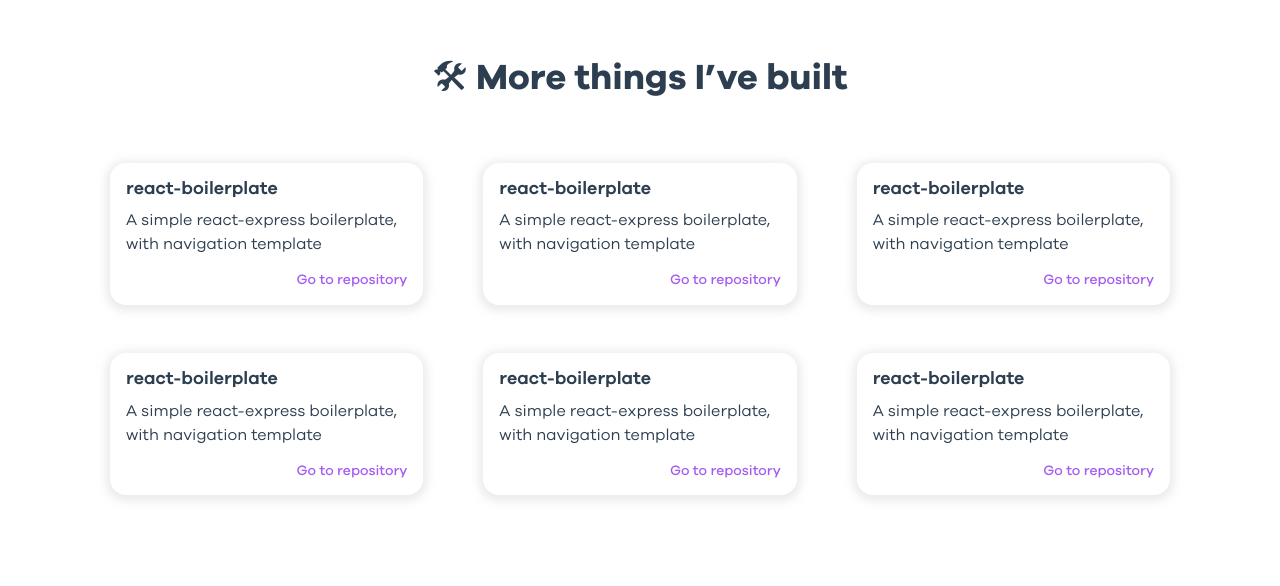
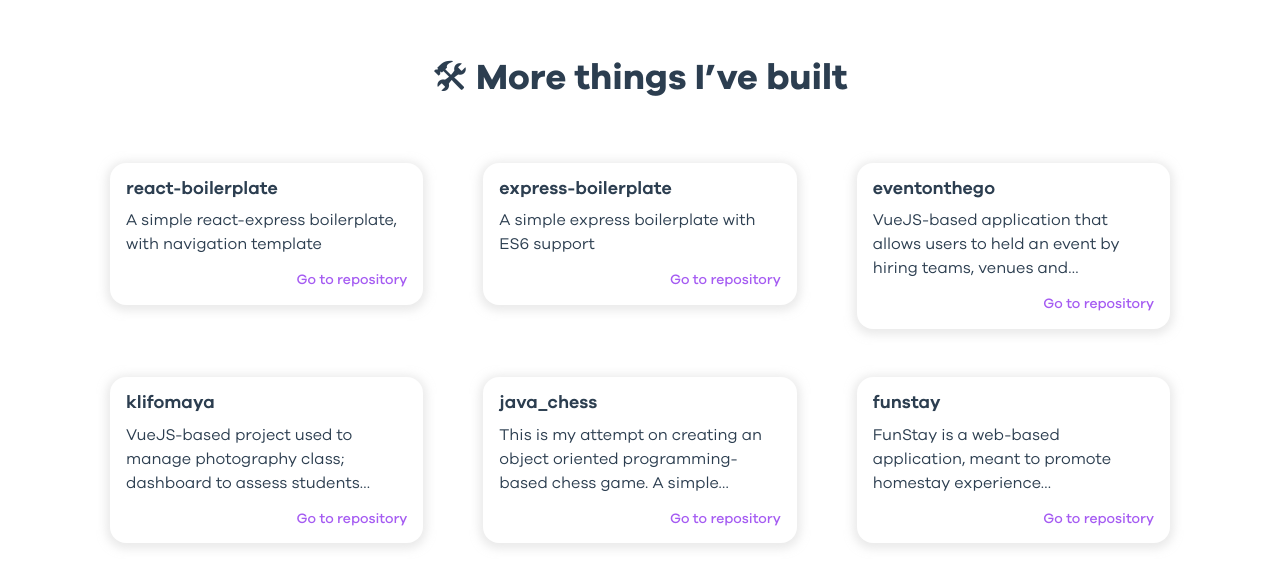
Before and after one commit to bernardadhitya/v1, a Vue app: page / in a window 1280 px wide. Shown: the part 3215-3801 px from the top of the page. Built offline with nearby package versions, Linux system fonts and the light colour scheme; what vue-scrollactive would draw is missing.

Commit message:
[Bernard] Add links to repository

```diff
--- a/src/components/FeaturedProject.vue
+++ b/src/components/FeaturedProject.vue
@@ -40,7 +40,10 @@
           <b-row>
             <b-col>
               <div class="button-wrapper">
-                <b-btn variant="outline-primary">Go to repository</b-btn>
+                <b-btn
+                  variant="outline-primary"
+                  :href="this.link"
+                >Go to repository</b-btn>
               </div>
             </b-col>
           </b-row>
@@ -53,7 +56,7 @@
 <script>
 export default {
   name: 'FeaturedProject',
-  props: ['id', 'title', 'description', 'tags', 'thumbnail'],
+  props: ['id', 'title', 'description', 'tags', 'thumbnail', 'link'],
 };
 </script>
 
--- a/src/components/FeaturedProjects.vue
+++ b/src/components/FeaturedProjects.vue
@@ -14,6 +14,7 @@
             :description="featuredProject.description"
             :tags="featuredProject.tags"
             :thumbnail="featuredProject.thumbnail"
+            :link="featuredProject.link"
           />
         </b-col>
       </b-row>
--- a/src/components/OtherProject.vue
+++ b/src/components/OtherProject.vue
@@ -4,9 +4,11 @@
       <b-row>
         <b-col>
           <div class="card-wrapper">
-            <h4 class="left-align">react-boilerplate</h4>
-            <p class="left-align">A simple react-express boilerplate, with navigation template</p>
-            <h5 class="right-align color-purple">Go to repository</h5>
+            <h4 class="left-align">{{ this.title }}</h4>
+            <p class="left-align">{{ this.description }}</p>
+            <a :href="this.link">
+              <h5 class="right-align color-purple">Go to repository</h5>
+            </a>
           </div>
         </b-col>
       </b-row>
@@ -17,6 +19,7 @@
 <script>
 export default {
   name: 'OtherProject',
+  props: ['title', 'description', 'link'],
 };
 </script>
 
--- a/src/components/OtherProjects.vue
+++ b/src/components/OtherProjects.vue
@@ -7,23 +7,12 @@
         </b-col>
       </b-row>
       <b-row>
-        <b-col cols="12" md="4">
-          <OtherProject/>
-        </b-col>
-        <b-col cols="12" md="4">
-          <OtherProject/>
-        </b-col>
-        <b-col cols="12" md="4">
-          <OtherProject/>
-        </b-col>
-        <b-col cols="12" md="4">
-          <OtherProject/>
-        </b-col>
-        <b-col cols="12" md="4">
-          <OtherProject/>
-        </b-col>
-        <b-col cols="12" md="4">
-          <OtherProject/>
+        <b-col cols="12" md="4" v-for="otherProject in otherProjects" :key="otherProject.id">
+          <OtherProject
+            :title="otherProject.title"
+            :description="otherProject.description"
+            :link="otherProject.link"
+          />
         </b-col>
       </b-row>
     </b-container>
@@ -36,9 +25,6 @@
 export default {
   name: 'OtherProjects',
   components: { OtherProject },
-}
+  props: ['otherProjects'],
+};
 </script>
-
-<style>
-
-</style>
--- a/src/constants/FeaturedProjects.js
+++ b/src/constants/FeaturedProjects.js
@@ -5,6 +5,7 @@
     description: 'An all-in-one mobile app solution for online learning. Made with React Native and Firebase',
     tags: ['React Native', 'Firebase'],
     thumbnail: 'homerooom-thumbnail.png',
+    link: 'https://github.com/bernardadhitya/Homerooom',
   },
   {
     id: '02',
@@ -12,6 +13,7 @@
     description: 'Fill and view logbook from LINE. It also automatically updates local database to sync logbook faster, and autofill logbook',
     tags: ['Node.js', 'Github Actions', 'LINE API', 'Express.js'],
     thumbnail: 'intern-logbook-chatbot-thumbnail.png',
+    link: 'https://github.com/bernardadhitya/intern-logbook-chatbot',
   },
   {
     id: '03',
@@ -19,6 +21,7 @@
     description: 'This is a simple web scrapper for IMDb; creates a JSON API that makes IMDb data accessible for web applications with Puppeteer. Uses Vue.js for visualization',
     tags: ['Vue.js', 'Puppeteer', 'Node.js', 'Github Actions'],
     thumbnail: 'imdb-puppeteer-thumbnail.png',
+    link: 'https://github.com/bernardadhitya/imdb-puppeteer',
   },
   {
     id: '04',
@@ -26,6 +29,7 @@
     description: 'A simple COVID-19 dashboard made with React.js; shows news and statistic of COVID-19 on designated country',
     tags: ['React.js', 'Chart.js', 'COVID-19 API', 'NewsAPI'],
     thumbnail: 'covid19-dashboard-thumbnail.png',
+    link: 'https://github.com/bernardadhitya/covid19-dashboard',
   },
 ];
 
--- /dev/null
+++ b/src/constants/OtherProjects.js
@@ -0,0 +1,34 @@
+const otherProjectsList = [
+  {
+    title: 'react-boilerplate',
+    description: 'A simple react-express boilerplate, with navigation template',
+    link: 'https://github.com/bernardadhitya/react-boilerplate',
+  },
+  {
+    title: 'express-boilerplate',
+    description: 'A simple express boilerplate with ES6 support',
+    link: 'https://github.com/bernardadhitya/express-boilerplate',
+  },
+  {
+    title: 'eventonthego',
+    description: 'VueJS-based application that allows users to held an event by hiring teams, venues and…',
+    link: 'https://github.com/bernardadhitya/eventonthego',
+  },
+  {
+    title: 'klifomaya',
+    description: 'VueJS-based project used to manage photography class; dashboard to assess students…',
+    link: 'https://github.com/bernardadhitya/klifomaya',
+  },
+  {
+    title: 'java_chess',
+    description: 'This is my attempt on creating an object oriented programming-based chess game. A simple…',
+    link: 'https://github.com/bernardadhitya/java_chess',
+  },
+  {
+    title: 'funstay',
+    description: 'FunStay is a web-based application, meant to promote homestay experience…',
+    link: 'https://github.com/bernardadhitya/funstay',
+  },
+];
+
+export default otherProjectsList;
--- a/src/views/Home.vue
+++ b/src/views/Home.vue
@@ -4,7 +4,7 @@
     <Introduction/>
     <AboutMe/>
     <FeaturedProjects :featuredProjects="featuredProjects"/>
-    <OtherProjects/>
+    <OtherProjects :otherProjects="otherProjects"/>
   </div>
 </template>
 
@@ -28,16 +28,19 @@
 import Introduction from '../components/Introduction.vue';
 import OtherProjects from '../components/OtherProjects.vue';
 import featuredProjectsList from '../constants/FeaturedProjects';
+import otherProjectsList from '../constants/OtherProjects';
 
 export default {
   name: 'home',
   data() {
     return {
       featuredProjects: [],
+      otherProjects: [],
     };
   },
   async created() {
     this.featuredProjects = featuredProjectsList;
+    this.otherProjects = otherProjectsList;
   },
   components: {
     Navbar,
```
